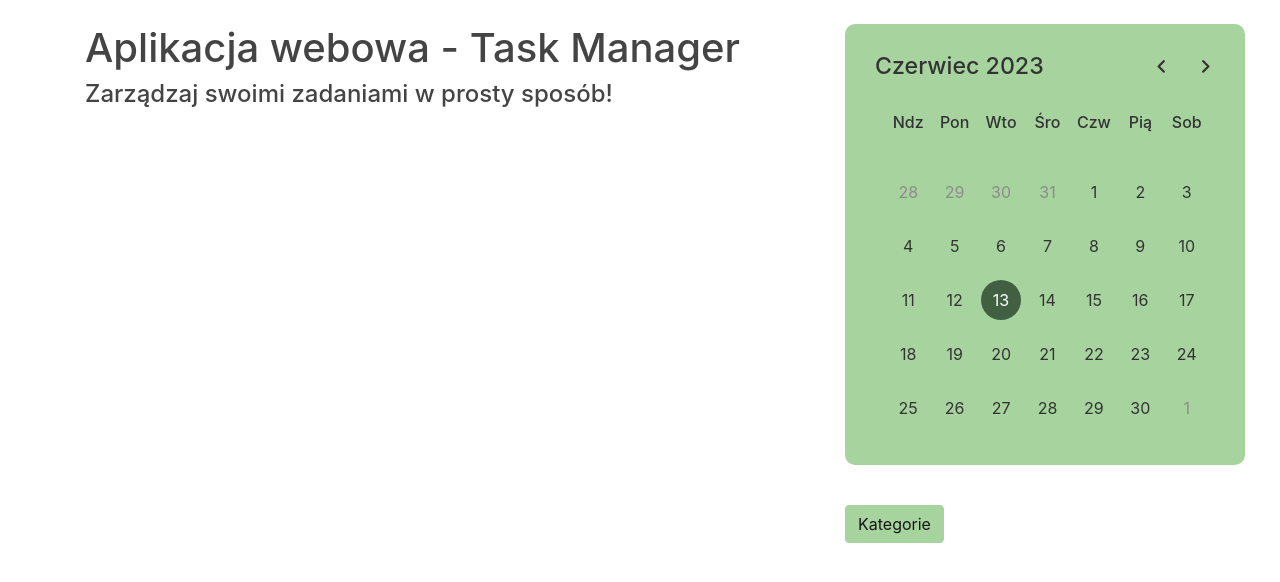
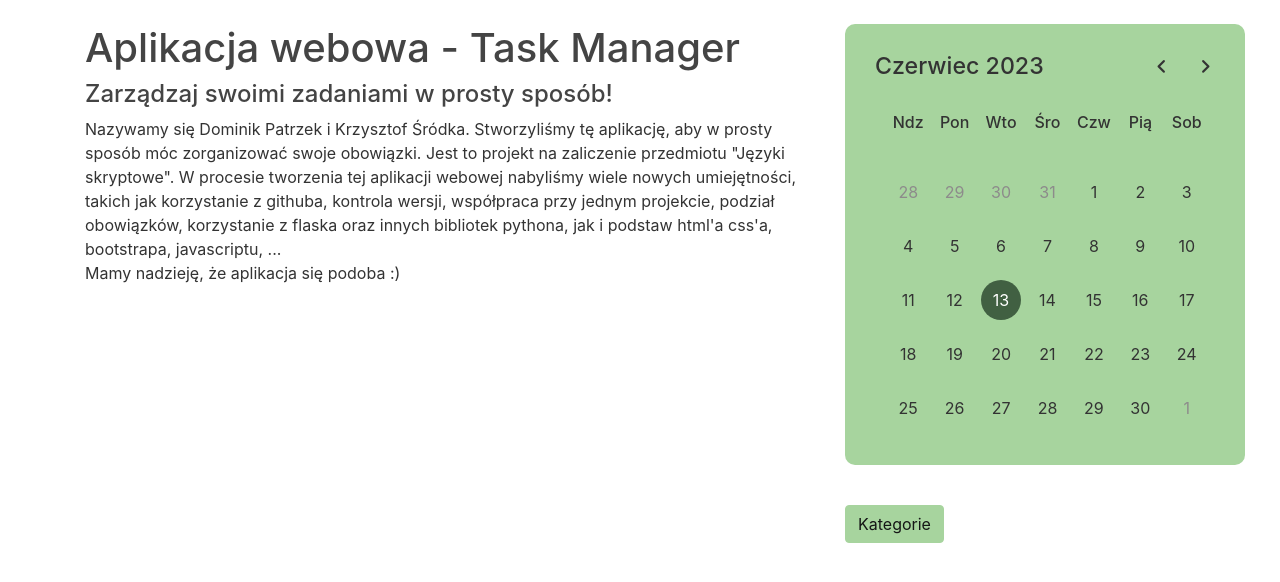
Before and after one commit to mimikowsky/TaskManager, a Flask app: page /about in a window 1280 px wide. Shown: the part 56-638 px from the top of the page. Run offline with Flask 3, Linux system fonts and the light colour scheme; some libraries are stand-ins or nearby versions.

Commit message:
written about page

```diff
--- a/templates/about.html
+++ b/templates/about.html
@@ -2,4 +2,10 @@
 {% block content %}
     <h1>Aplikacja webowa - Task Manager</h1>
     <h4>Zarządzaj swoimi zadaniami w prosty sposób!</h4>
+    Nazywamy się Dominik Patrzek i Krzysztof Śródka. Stworzyliśmy tę aplikację,
+    aby w prosty sposób móc zorganizować swoje obowiązki. Jest to projekt na zaliczenie przedmiotu
+    "Języki skryptowe". W procesie tworzenia tej aplikacji webowej nabyliśmy wiele nowych umiejętności,
+    takich jak korzystanie z githuba, kontrola wersji, współpraca przy jednym projekcie, podział obowiązków,
+    korzystanie z flaska oraz innych bibliotek pythona, jak i podstaw html'a css'a, bootstrapa, javascriptu, ... <br>
+    Mamy nadzieję, że aplikacja się podoba :)
 {% endblock content %}
```
Also changed, not shown: instance/site.db.
